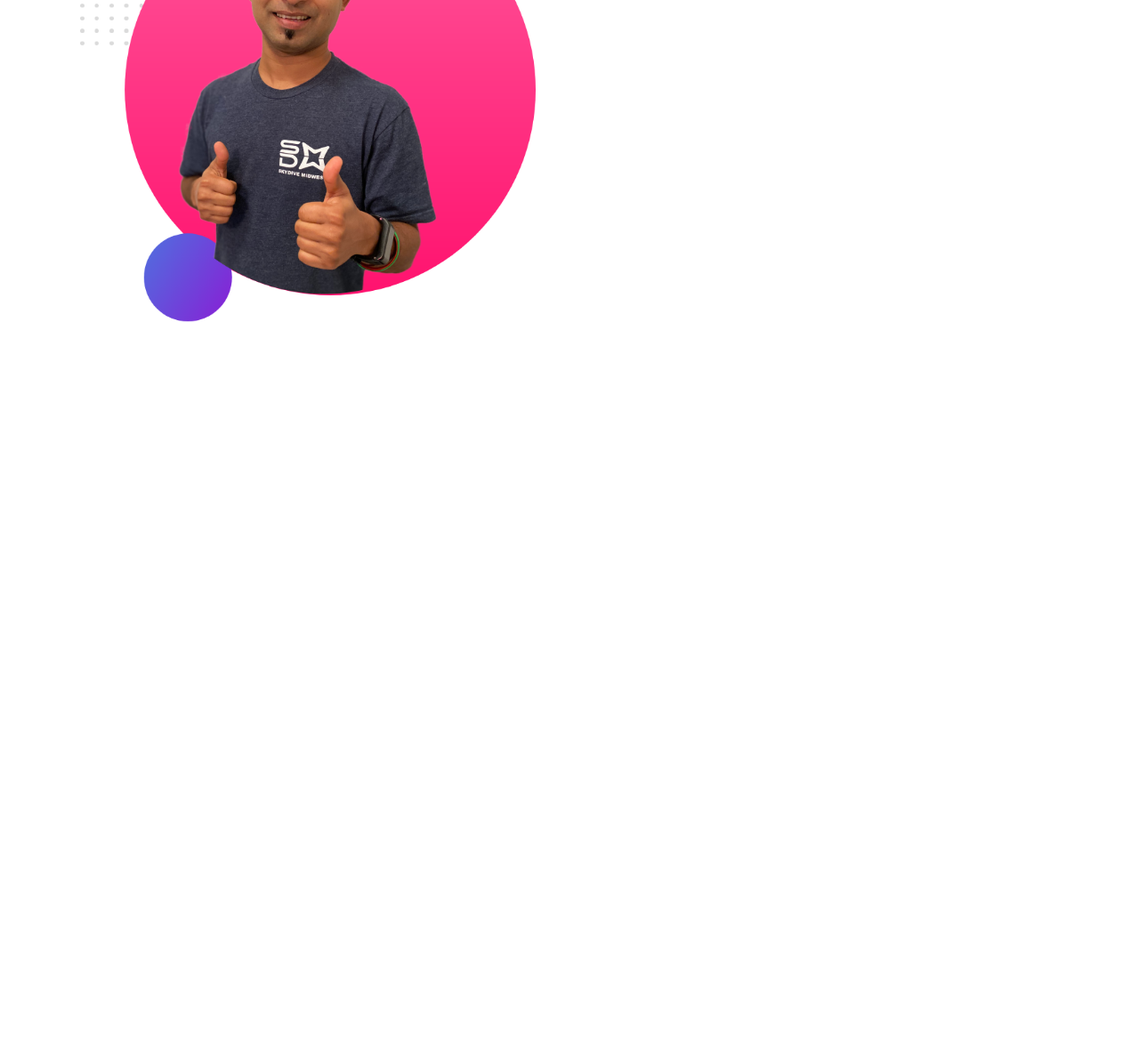
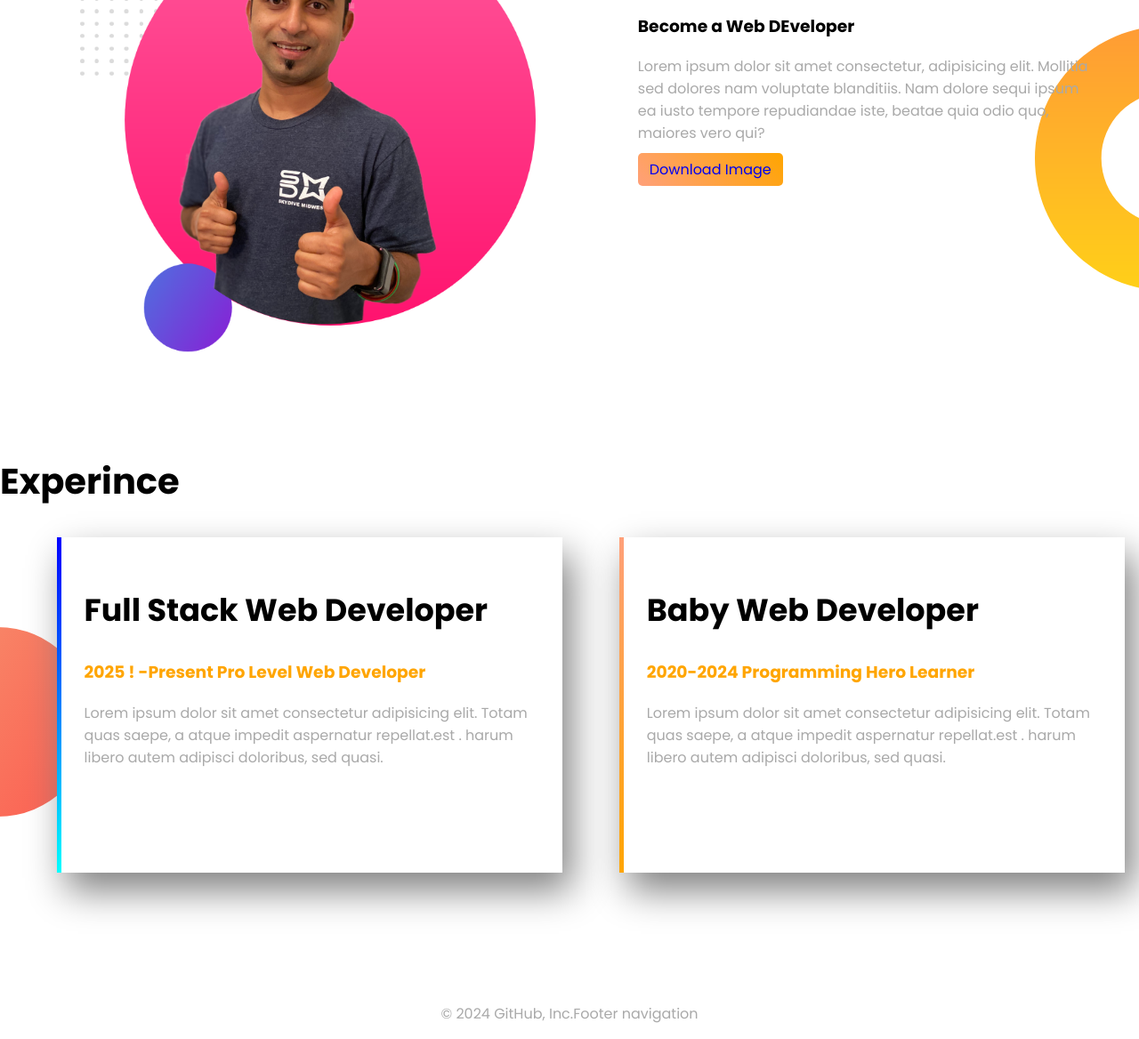
Before and after one commit to MarufShaikh0/Project-1-Programming-Hero, a plain HTML site: page index.html in a window 1280 px wide. Shown: the part 722-1890 px from the top of the page at 89% size. Before the commit the page ends 1117 px from the top, so only its background shows below. Drawn offline with Linux system fonts and the light colour scheme.

Commit message:
Full Project Add

```diff
--- a/index.html
+++ b/index.html
@@ -41,16 +41,50 @@
         <img src="Project Image/jhankar2.png" alt="Jhankar Mahbub image 2">
     </div>
 
-    <div class="half-width"></div>
+    <div class="half-width">
+        <h2>Big Dream</h2>
+        <h3>Become a Web DEveloper</h3>
+        <p>Lorem ipsum dolor sit amet consectetur, adipisicing elit. Mollitia sed dolores nam voluptate blanditiis. Nam dolore sequi ipsum ea iusto tempore repudiandae iste, beatae quia odio quo, maiores vero qui?</p>
+
+        <a class="link" href="http://127.0.0.1:5500/index.html" target="_blank">Download Image</a>
+
+
+    </div>
 </section>
+
+<!-- Dream Section End Here -->
+
+<!--Experience Section Start Here  -->
+<section class="experience-section">
+    <h1>Experince</h1>
+
+    <div id="full-stack" class="half-width single-ex">
+        <h2>Full Stack Web Developer</h2>
+        <h3 class="orange">2025 ! -Present Pro Level Web Developer</h3>
+        <p>Lorem ipsum dolor sit amet consectetur adipisicing elit.
+        Totam quas saepe, a atque impedit aspernatur repellat.est .
+        harum libero autem adipisci doloribus, sed quasi.</p>
+    </div>
+
+    <div id="baby-web" class="half-width single-ex">
+        <h2>Baby Web Developer</h2>
+        <h3 class="orange">2020-2024 Programming Hero Learner</h3>
+        <p>Lorem ipsum dolor sit amet consectetur adipisicing elit.
+            Totam quas saepe, a atque impedit aspernatur repellat.est .
+            harum libero autem adipisci doloribus, sed quasi.</p>
+
+    </div>
+</section>
+
+<footer>
+    <p>© 2024 GitHub, Inc.Footer navigation</p>
+</footer>
 
 
 
 
 
-
-
-<!-- Dream Section End Here -->
+<!--Experience Section End Here  -->
 
 
 
--- a/style.css
+++ b/style.css
@@ -5,7 +5,14 @@ body{
 
 section{
     height: 500px;
-    padding-bottom: 50px;
+    padding-bottom:100px;
+}
+
+h1{
+    font-size: 40px;
+}
+p{
+    color: darkgray;
 }
 /* Top Section Start Here */
 
@@ -37,6 +44,44 @@ section{
 
 /* Dream Section Start Here */
 
+h2{
+    font-size: 35px;
+}
 
+.dream-section{
+    background-image: url("Project\ Background\ File/Background Image/dream-bg.png");
+    background-repeat: no-repeat;
+    background-position: right;
+}
+/* Dream Section End Here */
 
-/* Dream Section End Here */
+/* Experience Section Start Here */
+
+.experience-section{
+    background-image: url("Project\ Background\ File/Background Image/exp-bg.png");
+    background-repeat: no-repeat;
+    background-position: left;
+}
+
+.single-ex{
+    box-shadow: 10px 20px 40px gray;
+    height:65%;
+    background-color: white;
+}
+
+#full-stack{
+    border-left: 5px solid;
+    border-image: linear-gradient(180deg, blue, cyan);
+    border-image-slice: 1;
+
+}
+
+#baby-web{
+    border-left: 5px solid ;
+    border-image: linear-gradient(180deg, lightsalmon, orange );
+    border-image-slice: 1;
+}
+
+/* Experience Section End Here */
+
+footer p{ text-align: center;}
```
Also changed, not shown: Project Background File/Background Image/dream-bg.png (added).
